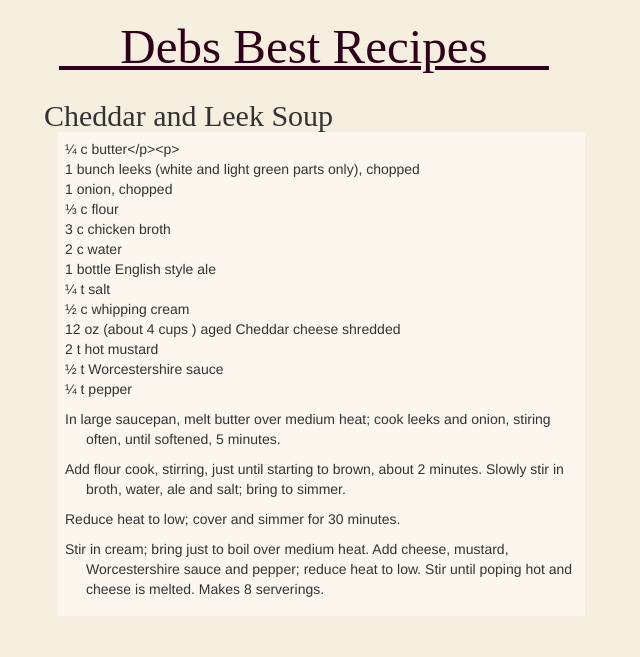
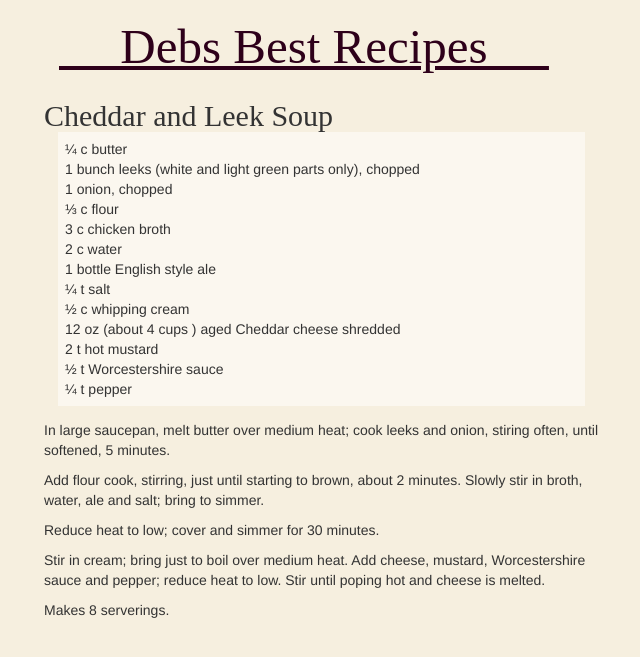
Before and after one commit to JonahBraun/debs-recipes, a Jekyll site: the page built from _posts/2009-12-03-cheddar-and-leek-soup.md, in a window 1280 px wide. Shown: the top 657 px of the page, without its empty margins (11-651 px from the left). Built offline with Jekyll 4.4.1, drawn with Linux system fonts in a browser that asks for light colours; nearby versions of some CDN libraries; some web fonts are replaced; Markdown is read by kramdown in place of the engine named in the settings.

```diff
--- a/_posts/2009-12-03-cheddar-and-leek-soup.md
+++ b/_posts/2009-12-03-cheddar-and-leek-soup.md
@@ -3,7 +3,7 @@ layout: recipe
 title: Cheddar and Leek Soup
 category: soups
 ---
-- ¼ c butter</p><p>
+- ¼ c butter
 - 1 bunch leeks (white and light green parts only), chopped
 - 1 onion, chopped
 - ⅓ c flour
@@ -17,11 +17,12 @@ category: soups
 - ½ t Worcestershire sauce
 - ¼ t pepper
 
-  In large saucepan, melt butter over medium heat; cook leeks and onion, stiring often, until softened, 5 minutes.
+In large saucepan, melt butter over medium heat; cook leeks and onion, stiring often, until softened, 5 minutes.
 
-  Add flour cook, stirring, just until starting to brown, about 2 minutes. Slowly stir in broth, water, ale and salt; bring to simmer.
+Add flour cook, stirring, just until starting to brown, about 2 minutes. Slowly stir in broth, water, ale and salt; bring to simmer.
 
-  Reduce heat to low; cover and simmer for 30 minutes.
+Reduce heat to low; cover and simmer for 30 minutes.
 
-  Stir in cream; bring just to boil over medium heat. Add cheese, mustard, Worcestershire sauce and pepper; reduce heat to low. Stir until poping hot and cheese is melted.
-  Makes 8 serverings.
+Stir in cream; bring just to boil over medium heat. Add cheese, mustard, Worcestershire sauce and pepper; reduce heat to low. Stir until poping hot and cheese is melted.
+
+Makes 8 serverings.
```
